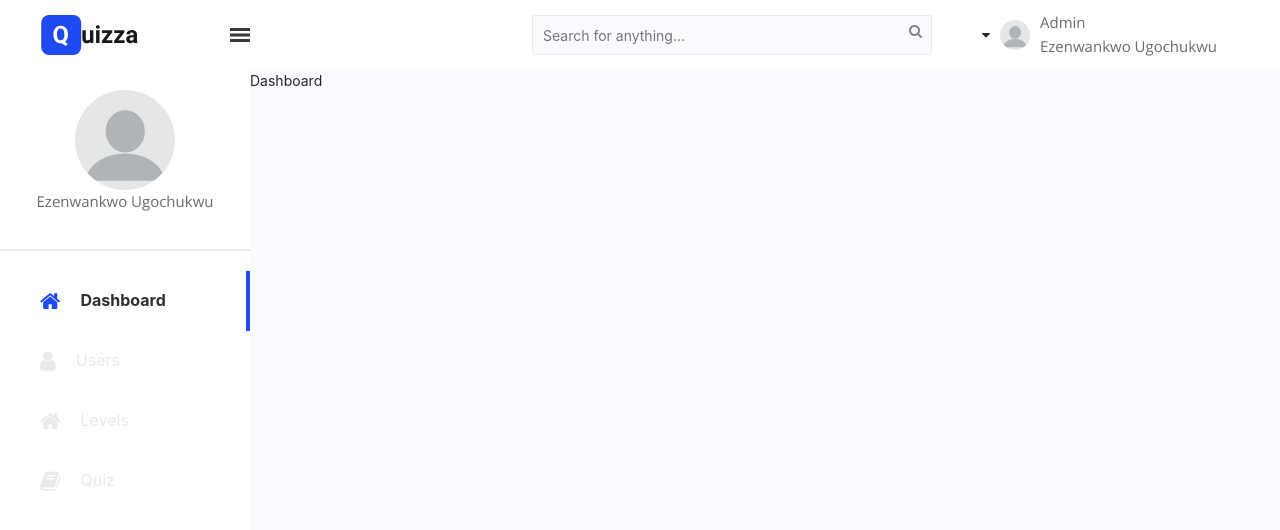
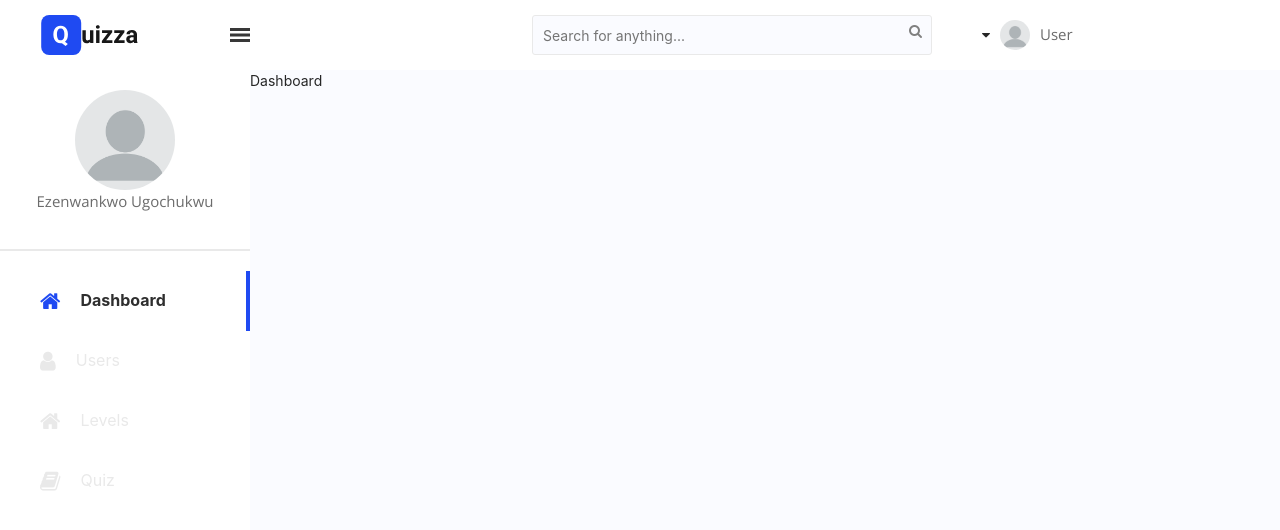
Before and after one commit to devugo/quizza-client, a React (Create React App) app: page / in a window 1280 px wide. Shown: the top 530 px of the page. Built offline with nearby package versions, Linux system fonts and the light colour scheme.

Commit message:
Logout functionality incorporated

```diff
--- a/src/components/dashboard-container/components/header/index.js
+++ b/src/components/dashboard-container/components/header/index.js
@@ -1,4 +1,4 @@
-import { useDispatch } from 'react-redux';
+import { useDispatch, useSelector } from 'react-redux';
 import { useState, useEffect, useCallback } from 'react';
 
 import { Input } from '../../../input';
@@ -16,7 +16,9 @@ import './header.scss';
 export const Header = ({
     setOpenSidebar
 }) => {
+    const auth = useSelector(state => state.auth);
     const dispatch = useDispatch();
+
     const [ dropdown, setDropdown ] = useState(false);
 
     const logout = useCallback(async () => {
@@ -62,8 +64,8 @@ export const Header = ({
                         />
                         <img className="profile-img ml-1" src={ProfileImg} width="30" height="30" alt="profile" />
                         <div className="name">
-                            <p className="title">Admin</p>
-                            <p className="fullname">Ezenwankwo Ugochukwu</p>
+                            <p className="title">{ auth.data.role === 1 ? 'Admin' : 'User'}</p>
+                            <p className="fullname">{ auth.data.name }</p>
                         </div>
 
                         <div className={`dropdown ${dropdown ? 'show' : ''}`}>
--- a/src/store/actions/auth.js
+++ b/src/store/actions/auth.js
@@ -22,7 +22,6 @@ export const verifyGoogleAuth = async (token, id) => {
                 }
             });
             let resData = await response.data;
-            console.log(response);
 
             dispatch({
                 type: LOGIN_USER,
@@ -45,7 +44,6 @@ export const login = (formData) => {
                 },
                 data: formData
             });
-            console.log(response);
             let resData = await response.data;
 
 
```
Also changed, not shown: src/interfaces/general/pages/login/index.js (+2 -5 lines), 1 other file (tests, documents, lock files or other folders).
